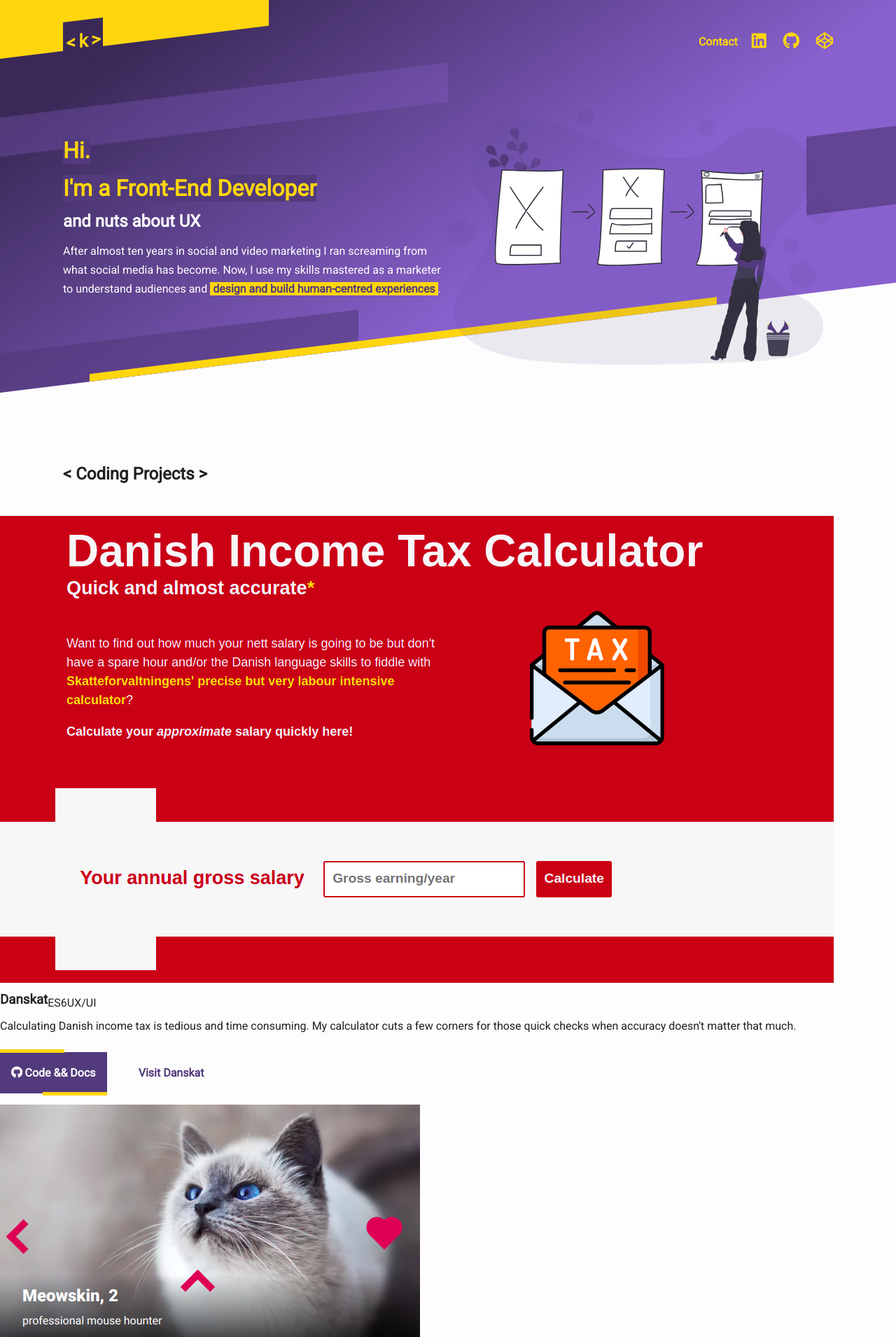
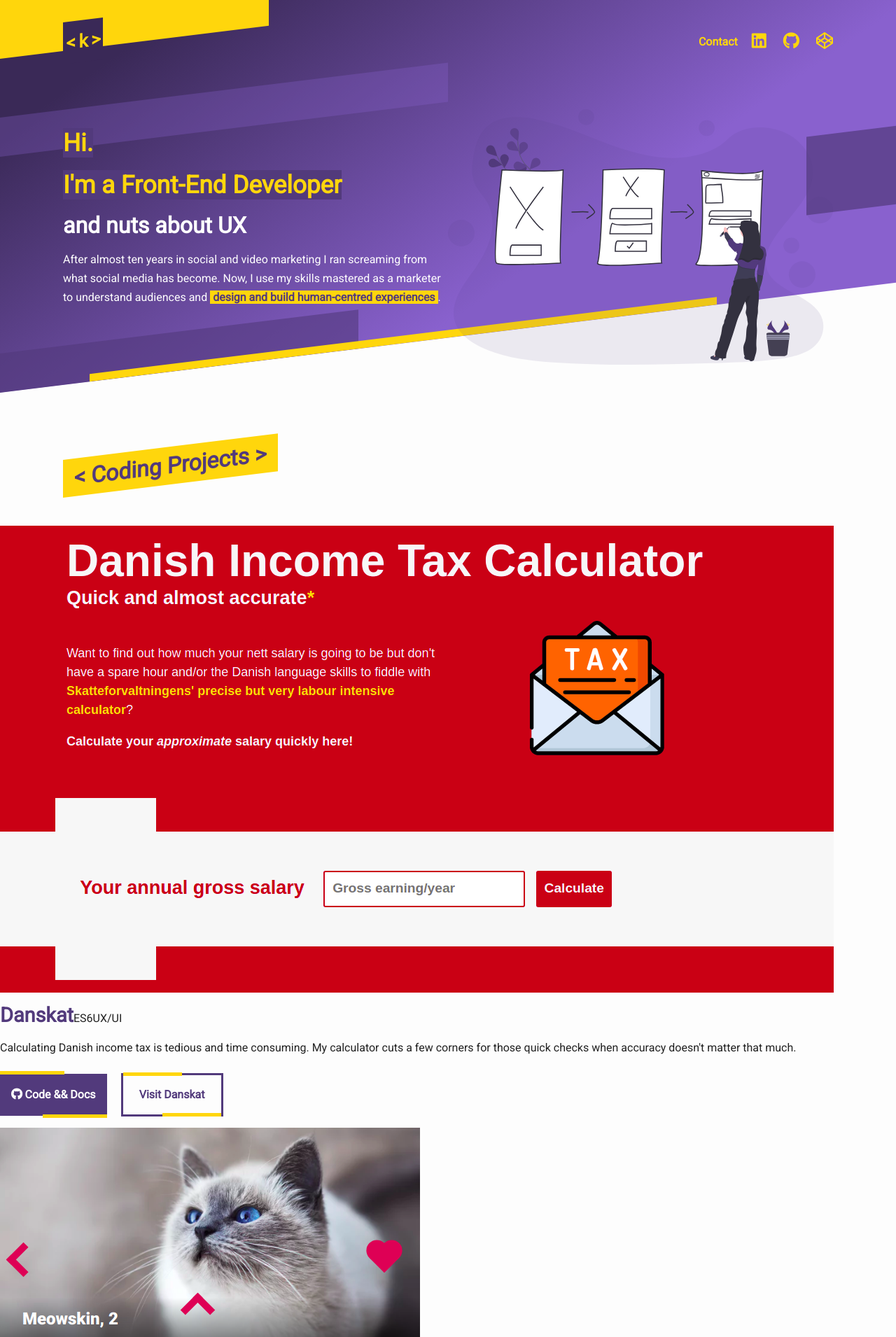
Before and after one commit to krisztin/krisztin.github.io, a Jekyll site: the page built from index.html, in a window 1280 px wide. Shown: the top 1910 px of the page at 70% size. Built offline with Jekyll 4.4.1, drawn with Linux system fonts in a browser that asks for light colours; nearby versions of some CDN libraries.

Commit message:
restructuring base.scss

```diff
--- a/_sass/minima/_base.scss
+++ b/_sass/minima/_base.scss
@@ -27,6 +27,25 @@
 main {
   display: block;
   /* Default value of `display` of `main` element is 'inline' in IE 11. */
+}
+
+/**
+ * Wrapper
+ */
+
+.wrapper {
+  max-width: $content-width;
+  margin-right: auto;
+  margin-left: auto;
+  padding-right: $spacing-unit;
+  padding-left: $spacing-unit;
+  @extend %clearfix;
+
+  @include media-query($mobile) {
+    max-width: calc(#{$content-width} - (#{$spacing-unit}));
+    padding-right: $spacing-unit / 2;
+    padding-left: $spacing-unit / 2;
+  }
 }
 
 /**
@@ -79,8 +98,10 @@
   font-weight: $base-font-weight * 2;
 }
 
-.text-jumbo {
+h2.text-jumbo {
+
   font-size: $base-font-size * 2;
+  max-width: $content-width;
 
   @include media-query($mobile) {
     font-size: $base-font-size * 3;
@@ -91,6 +112,49 @@
   background: $colour-primary;
   color: $colour-secondary;
   display: inline;
+}
+
+h2,
+h3 {
+  color: $colour-primary;
+}
+
+h1 {
+  font-size: $base-font-size * 2.2;
+}
+
+h2 {
+  font-size: $base-font-size * 2;
+}
+
+h3 {
+  font-size: $base-font-size * 1.8;
+}
+
+.highlight {
+  background: $colour-secondary;
+  color: $colour-primary;
+  display: inline-block;
+  @include skew;
+  padding-left: $base-font-size;
+  padding-right: $base-font-size;
+}
+
+/**
+ * Links
+ */
+
+a {
+  color: $colour-primary;
+  text-decoration: none;
+
+  &:visited {
+    color: $colour-primary;
+  }
+
+  &:hover {
+    text-decoration: underline;
+  }
 }
 
 /**
@@ -131,12 +195,14 @@
 @media screen and (max-width: 630px) {
   .btn {
     min-width: $base-font-size;
+    display: block;
+    margin-right: 0;
   }
 }
 
-/* Secondary colour top and bottom stripe decoration */
+/* Top and bottom stripe decoration in 2ndry colour */
 .btn-light,
-.btn-light--secondary,
+.btn-light--ghost,
 .cta {
 
   &:before,
@@ -172,16 +238,18 @@
   background: $colour-primary;
   color: $text-color-light;
 
+  &:visited,
   i {
     color: $text-color-light;
   }
 
   &:hover {
     color: $text-color-light;
+    background: $colour-primary--dark;
   }
 }
 
-.btn-light--secondary {
+.btn-light--ghost {
   border: $colour-primary 3px solid;
   color: $colour-primary;
   padding: 14px;
@@ -194,50 +262,6 @@
 
   &:hover {
     @include skew(-3deg);
-  }
-}
-
-/* The dark side...of buttons*/
-
-
-
-/**
- * Wrapper
- */
-
-.wrapper {
-  max-width: $content-width;
-  margin-right: auto;
-  margin-left: auto;
-  padding-right: $spacing-unit;
-  padding-left: $spacing-unit;
-  @extend %clearfix;
-
-  @include media-query($mobile) {
-    max-width: calc(#{$content-width} - (#{$spacing-unit}));
-    padding-right: $spacing-unit / 2;
-    padding-left: $spacing-unit / 2;
-  }
-}
-
-.wrapper-skinny {
-  max-width: $content-width/2;
-}
-
-/**
- * Links
- */
-
-a {
-  color: $colour-primary;
-  text-decoration: none;
-
-  &:visited {
-    color: $colour-primary;
-  }
-
-  &:hover {
-    text-decoration: underline;
   }
 }
 
@@ -267,7 +291,9 @@
   color: $text-color-light;
   padding: 1rem;
 
-  a {
+  a,
+  h1,
+  h2 {
     color: $colour-secondary;
   }
 }
```
